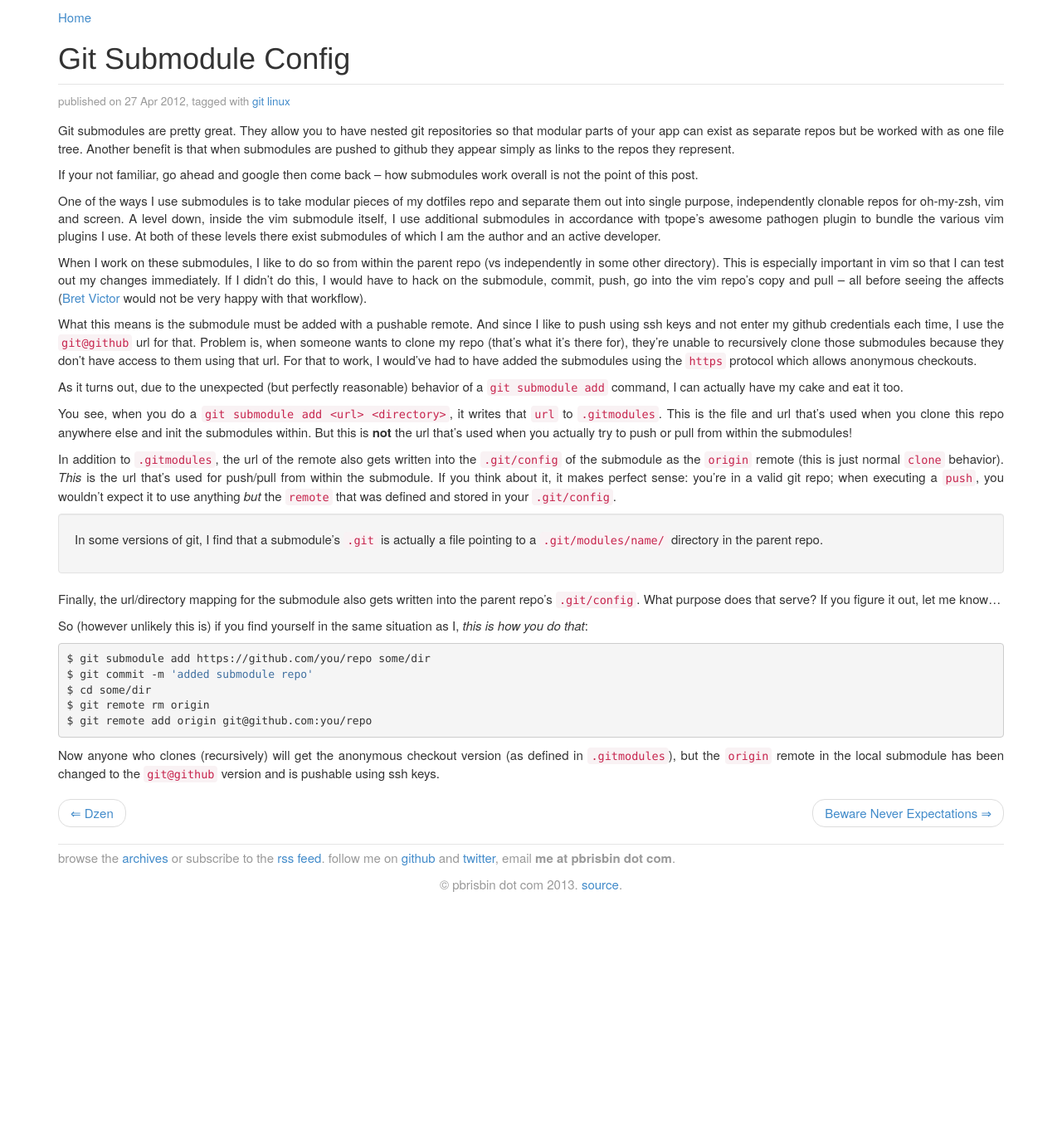
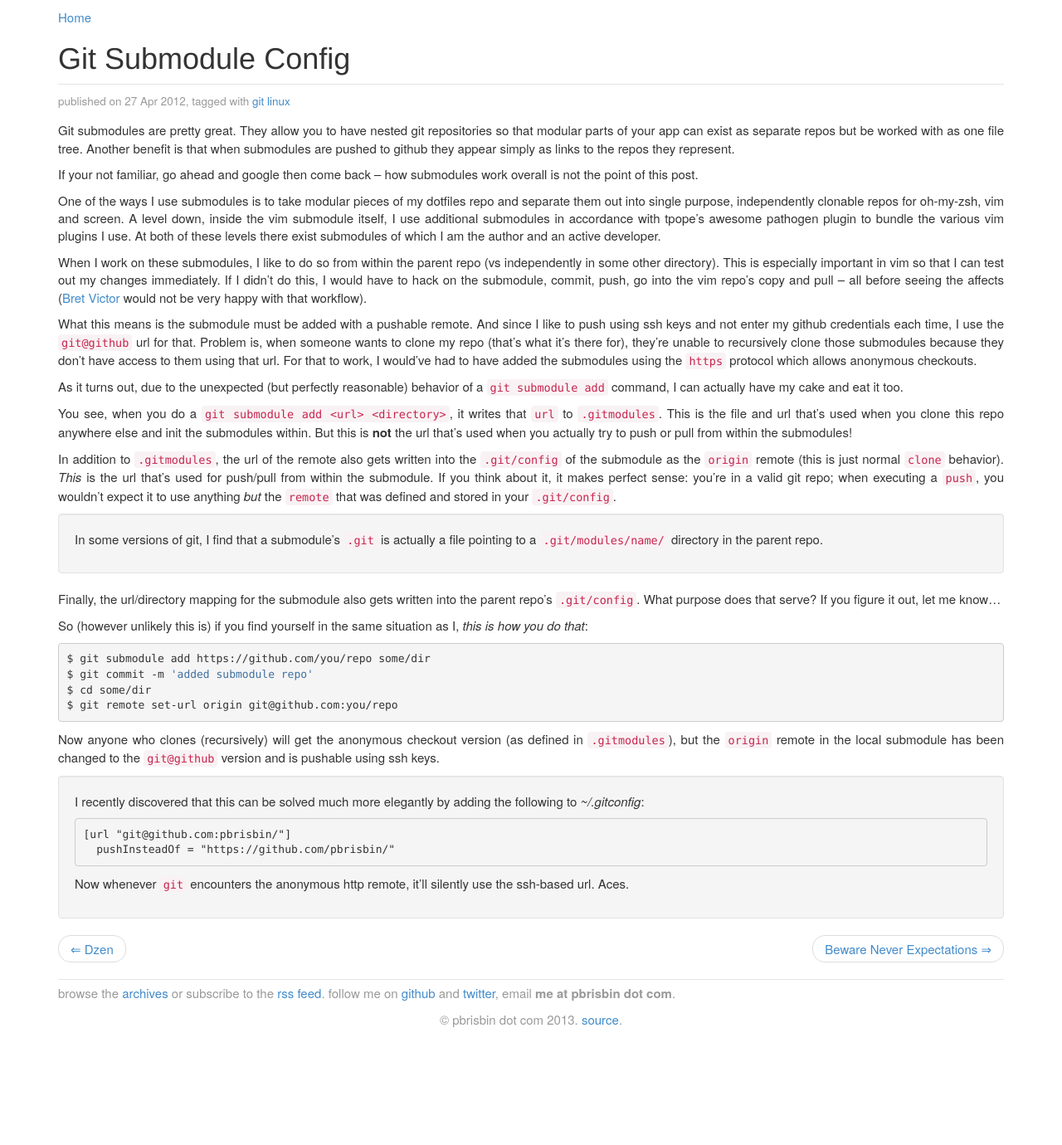
Before and after one commit to pbrisbin/pbrisbin.com, a Jekyll site: the page built from _posts/2012-04-27-git_submodule_config.md, in a window 1280 px wide. Shown: the whole page at 83% size. Built offline with Jekyll 4.4.1, drawn with Linux system fonts in a browser that asks for light colours; before the commit the page ends 1217 px from its top, so only the background shows below that.

Commit message:
Content change

````diff
--- a/_posts/2012-04-27-git_submodule_config.md
+++ b/_posts/2012-04-27-git_submodule_config.md
@@ -75,11 +75,23 @@ as I, *this is how you do that*:
 $ git submodule add https://github.com/you/repo some/dir
 $ git commit -m 'added submodule repo'
 $ cd some/dir
-$ git remote rm origin
-$ git remote add origin git@github.com:you/repo
+$ git remote set-url origin git@github.com:you/repo
 ```
 
 Now anyone who clones (recursively) will get the anonymous checkout
 version (as defined in `.gitmodules`), but the `origin` remote in the
 local submodule has been changed to the `git@github` version and is
 pushable using ssh keys.
+
+<div class="well">
+I recently discovered that this can be solved much more elegantly by
+adding the following to *~/.gitconfig*:
+
+```
+[url "git@github.com:pbrisbin/"]
+  pushInsteadOf = "https://github.com/pbrisbin/"
+```
+
+Now whenever `git` encounters the anonymous http remote, it'll silently
+use the ssh-based url. Aces.
+</div>
````
